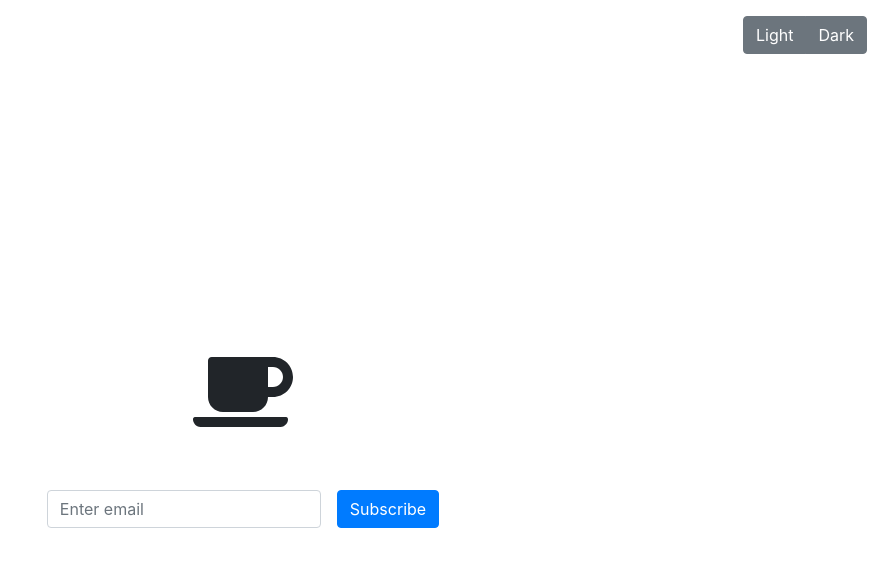
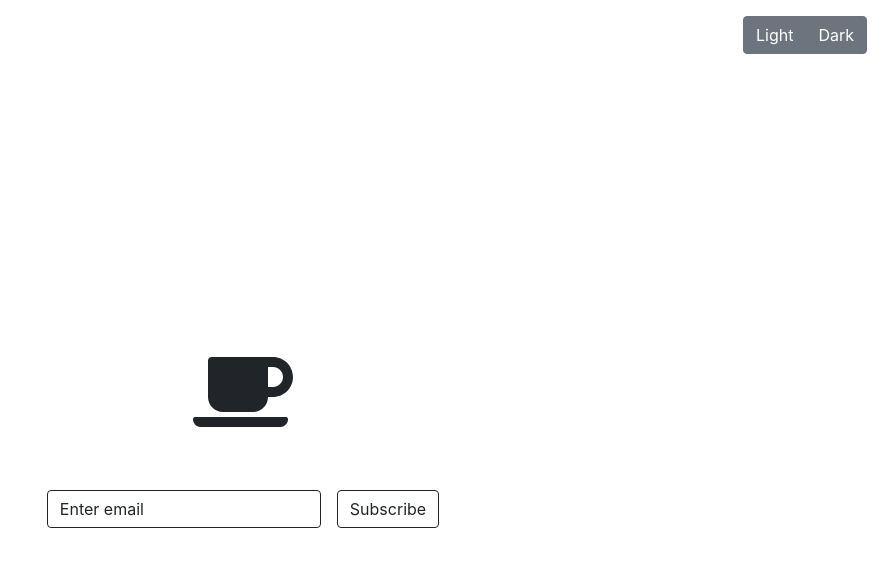
Before and after one commit to tutorials-coding/react-use-theme-hook, a React (Create React App) app: page / in a window 1280 px wide. Shown: the top 566 px of the page, without its empty margins (397-1280 px from the left). Built offline with nearby package versions, Linux system fonts and the light colour scheme.

Commit message:
Apply css vars to element properties

```diff
--- a/src/App.css
+++ b/src/App.css
@@ -1,7 +1,9 @@
 .app__container {
+  background-color: var(--background-color);
 }
 
 .app__logo {
+  color: var(--icon-color);
 }
 
 .app__button,
@@ -9,10 +11,17 @@
 .app__button:focus,
 .app__button:active,
 .app__button:not(:disabled):not(.disabled):active {
+  color: var(--button-text-color);
+  background-color: var(--button-background-color);
+  border-color: var(--button-border-color);
 }
 
 .app__input,
 .app__input:focus {
+  color: var(--input-text-color);
+  background-color: var(--input-background-color);
+  border-color: var(--input-border-color);
 }
 .app__input::placeholder {
+  color: var(--input-placeholder-text-color);
 }
```
